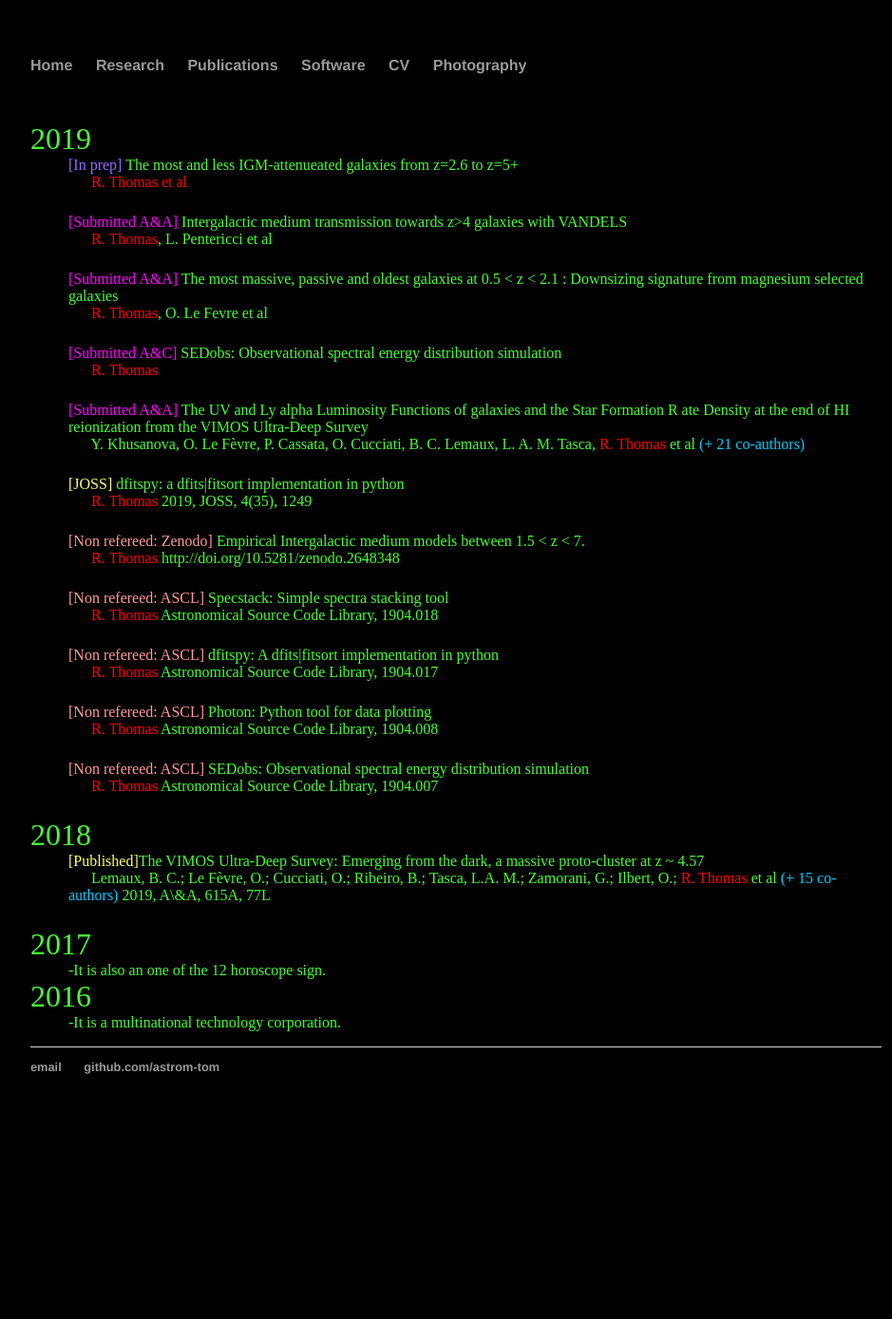
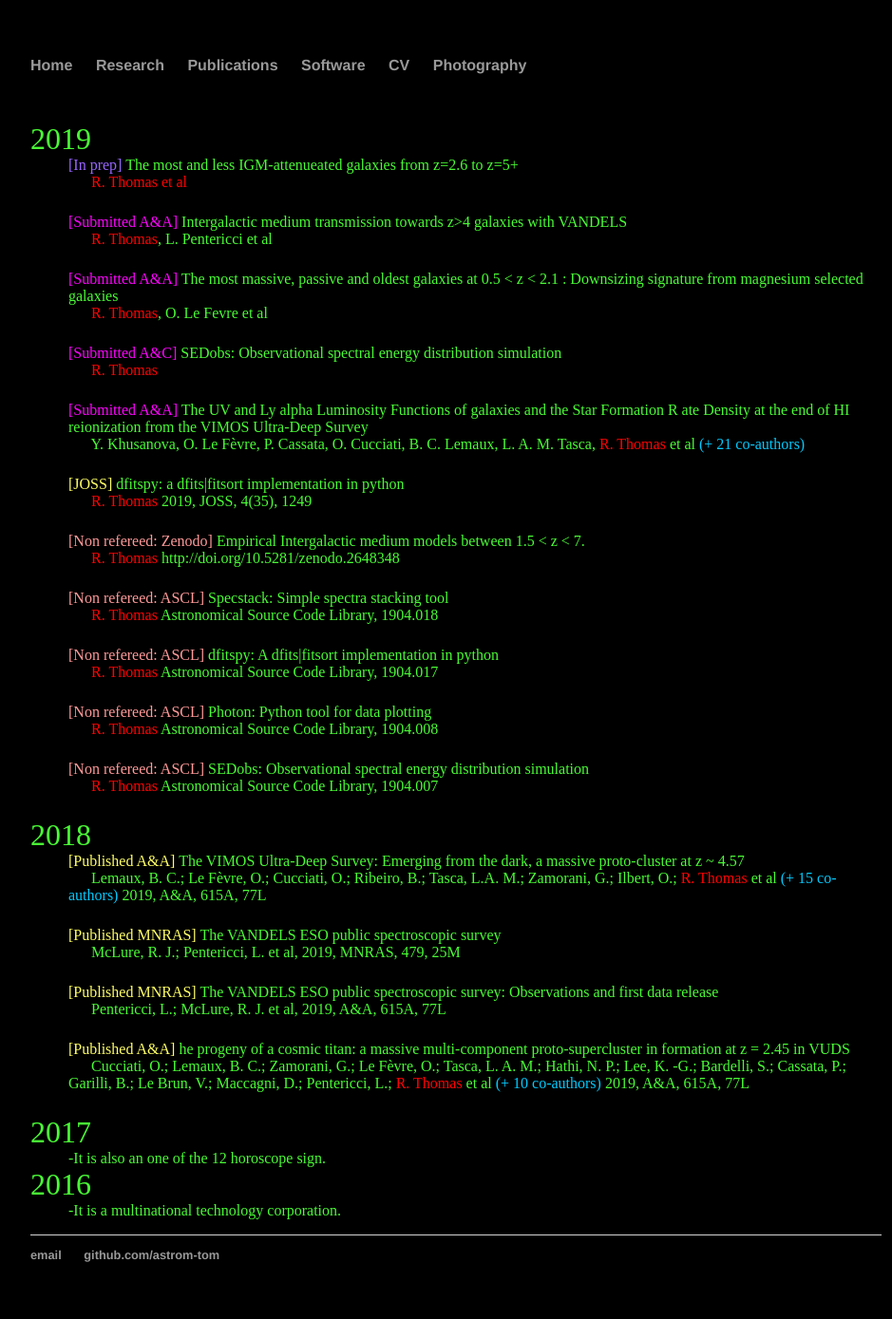
Before and after one commit to astrom-tom/astrom-tom.github.io, a Jekyll site: the page built from Papers/index.html, in a window 1280 px wide. Shown: the whole page at 95% size, without its empty margins (160-1099 px from the left). Built offline with Jekyll 4.4.1, drawn with Linux system fonts in a browser that asks for light colours; before the commit the page ends 1191 px from its top, so only the background shows below that.

Commit message:
Update index.html

```diff
--- a/Papers/index.html
+++ b/Papers/index.html
@@ -57,9 +57,22 @@ div.a {  text-indent: 150px;}
 
   <dt style="color:rgb(73, 251, 53);">   <font size="6">2018 </font> </dt>
 
-<dd> <span class='acc'>[Published]</span>The VIMOS Ultra-Deep Survey: Emerging from the dark, a massive proto-cluster at z ~ 4.57<br>
+<dd> <span class='acc'>[Published  A&A]</span> The VIMOS Ultra-Deep Survey: Emerging from the dark, a massive proto-cluster at z ~ 4.57<br>
      &nbsp;&nbsp;&nbsp;&nbsp;&nbsp; Lemaux, B. C.; Le Fèvre, O.; Cucciati, O.; Ribeiro, B.; Tasca, L.A. M.; Zamorani, G.; Ilbert, O.;
-     <span class='me'>R. Thomas</span> et al <span class='cauthors'>(+ 15 co-authors)</span> 2019, A\&A, 615A, 77L </p>
+     <span class='me'>R. Thomas</span> et al <span class='cauthors'>(+ 15 co-authors)</span> 2019, A&A, 615A, 77L </p>
+     </dd>
+
+<dd> <span class='acc'>[Published  MNRAS]</span> The VANDELS ESO public spectroscopic survey<br>
+     &nbsp;&nbsp;&nbsp;&nbsp;&nbsp; McLure, R. J.; Pentericci, L. et al,  2019, MNRAS, 479, 25M </p>
+     </dd>
+
+<dd> <span class='acc'>[Published  MNRAS]</span> The VANDELS ESO public spectroscopic survey: Observations and first data release<br>
+     &nbsp;&nbsp;&nbsp;&nbsp;&nbsp; Pentericci, L.; McLure, R. J. et al, 2019, A&A, 615A, 77L </p>
+     </dd>
+
+<dd> <span class='acc'>[Published  A&A]</span> he progeny of a cosmic titan: a massive multi-component proto-supercluster in formation at z = 2.45 in VUDS<br>
+     &nbsp;&nbsp;&nbsp;&nbsp;&nbsp; Cucciati, O.; Lemaux, B. C.; Zamorani, G.; Le Fèvre, O.; Tasca, L. A. M.; Hathi, N. P.; Lee, K. -G.; Bardelli, S.; Cassata, P.; Garilli, B.; Le Brun, V.; Maccagni, D.; Pentericci, L.;
+     <span class='me'>R. Thomas</span> et al <span class='cauthors'>(+ 10 co-authors)</span> 2019, A&A, 615A, 77L </p>
      </dd>
 
   <dt style="color:rgb(73, 251, 53);">
```
